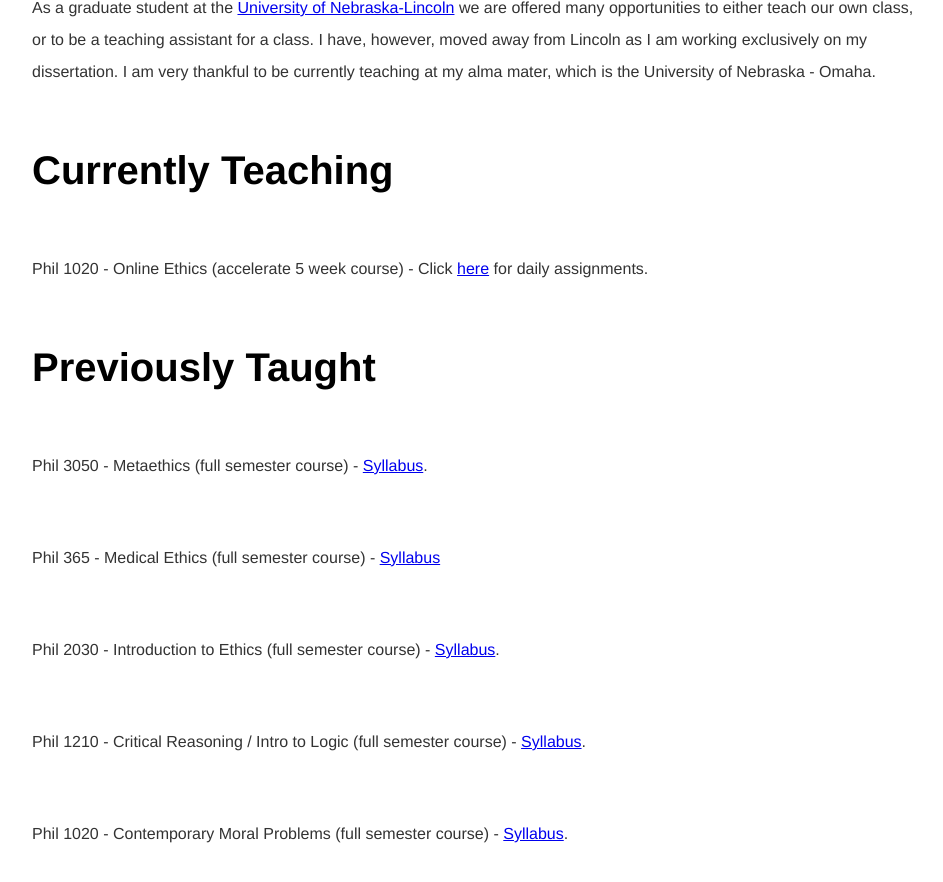
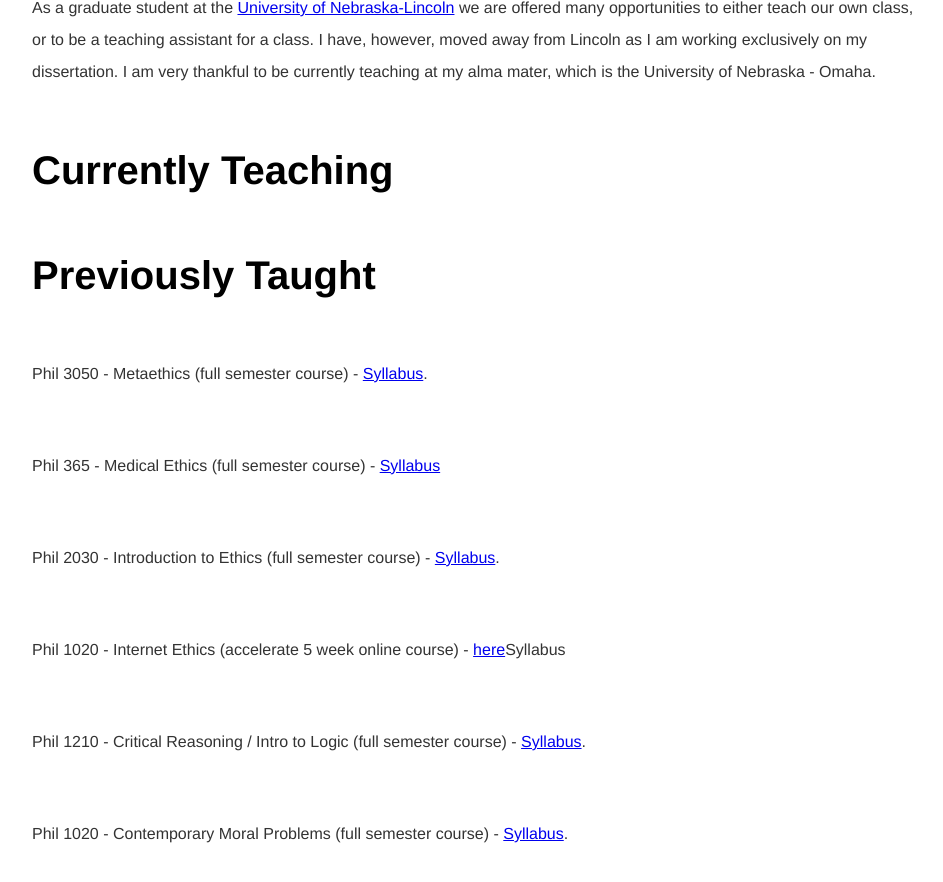
Before and after one commit to kevinjpatton/kevinjpatton.github.io, a Jekyll site: the page built from teaching/index.html, in a window 1280 px wide and 900 px high, scrolled down 219 px. Shown: the top 882 px of the window, without its empty margins (160-1103 px from the left). Built offline with Jekyll 4.4.1, drawn with Linux system fonts in a browser that asks for light colours; Markdown is read by kramdown in place of the engine named in the settings.

Commit message:
Update index.html

```diff
--- a/teaching/index.html
+++ b/teaching/index.html
@@ -6,12 +6,13 @@ title: Teaching - Kevin Patton
 <p>As a graduate student at the <a href="http://www.unl.edu/philosophy/graduate-students#patton" target="_blank">University of Nebraska-Lincoln</a>  we are offered many opportunities to either teach our own class, or to be a teaching assistant for a class.  I have, however, moved away from Lincoln as I am working exclusively on my dissertation.  I am very thankful to be currently teaching at my alma mater, which is the University of Nebraska - Omaha.
 
 <h1>Currently Teaching</h1>
-<p>Phil 1020 - Online Ethics (accelerate 5 week course) - Click <a href="/teaching/phil1020/index.html" target="_blank">here</a> for daily assignments.</p>
+
 
  <h1>Previously Taught</h1>
 <p>Phil 3050 - Metaethics (full semester course) - <a href="/teaching/phil_3050/Phil3050_Syllabus.pdf" target="_blank">Syllabus</a>.</p>
 <p>Phil 365 - Medical Ethics (full semester course) - <a href="/teaching/phil_365/Syllabus_Phil365_Spring2020.pdf" target="_blank">Syllabus</a></p>
 <p>Phil 2030 - Introduction to Ethics (full semester course) - <a href="/teaching/phil_2030/Phil2030_SyllabusMW2.pdf" target="_blank">Syllabus</a>.</p>
+<p>Phil 1020 - Internet Ethics (accelerate 5 week online course) - <a href="/teaching/phil1020/Phil_1020_Syllabus.pdf" target="_blank">here</a>Syllabus</p>
 <p>Phil 1210 - Critical Reasoning / Intro to Logic (full semester course) - <a href="/teaching/phil_1210/Phil1210_100_Fall2019.pdf" target="_blank">Syllabus</a>.</p>
 <p>Phil 1020 - Contemporary Moral Problems (full semester course) - <a href="/teaching/phil1020/Phil1020Syllabus.pdf" target="_blank">Syllabus</a>.
 <p>Phil 110 - Introduction to Logic and Critical Reasoning (accelerated 5 week course) - <a href="/teaching/Phil110_SyllabusSpring2017.pdf" target="_blank">Syllabus</a></p>
```
